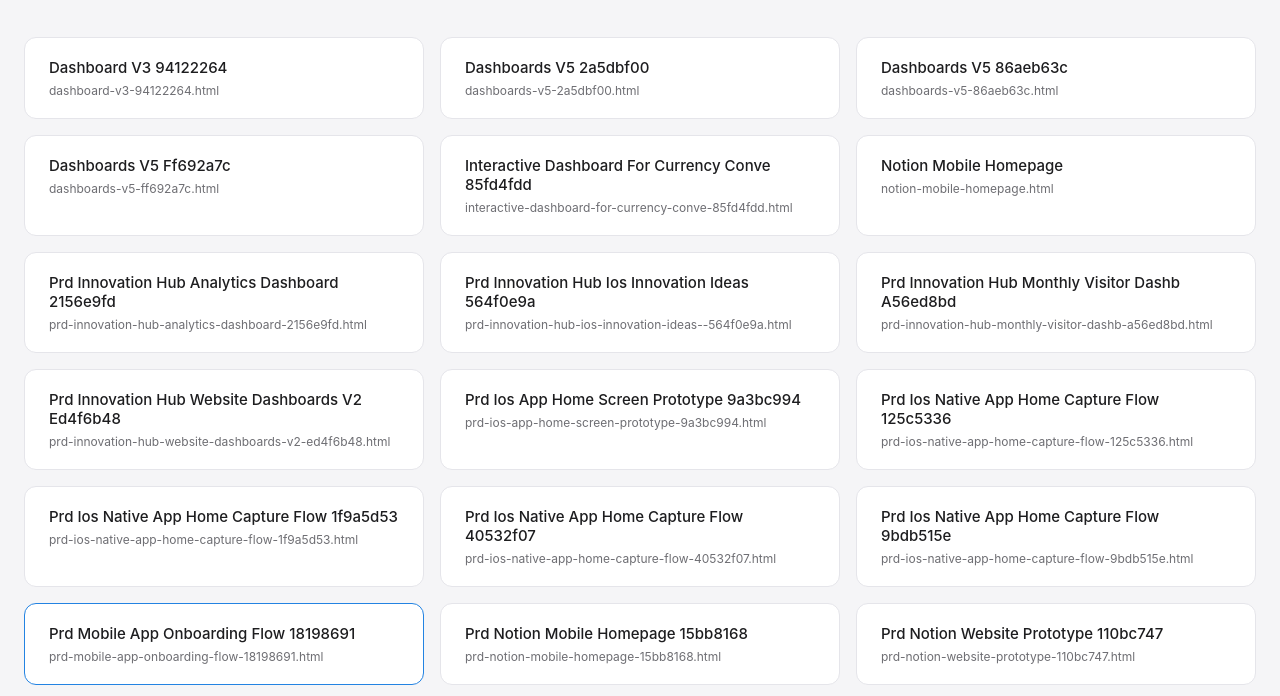
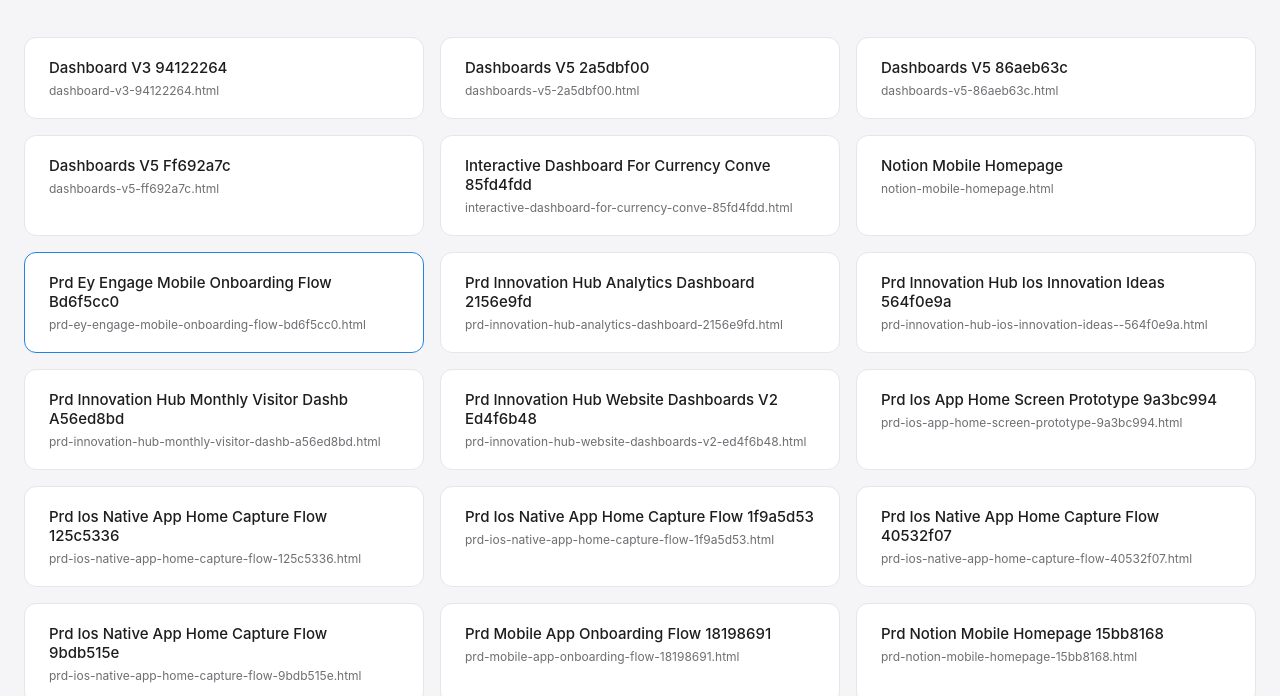
Before and after one commit to seanmcd1/prototypes, a plain HTML site: page index.html in a window 1280 px wide. Shown: the part 104-800 px from the top of the page. Drawn offline with Linux system fonts and the light colour scheme.

Commit message:
Update prototype index

```diff
--- a/index.html
+++ b/index.html
@@ -26,6 +26,7 @@
 <a class="card" href="https://seanmcd1.github.io/prototypes/dashboards-v5-ff692a7c.html" target="_blank"><div class="title">Dashboards V5 Ff692a7c</div><div class="url">dashboards-v5-ff692a7c.html</div></a>
 <a class="card" href="https://seanmcd1.github.io/prototypes/interactive-dashboard-for-currency-conve-85fd4fdd.html" target="_blank"><div class="title">Interactive Dashboard For Currency Conve 85fd4fdd</div><div class="url">interactive-dashboard-for-currency-conve-85fd4fdd.html</div></a>
 <a class="card" href="https://seanmcd1.github.io/prototypes/notion-mobile-homepage.html" target="_blank"><div class="title">Notion Mobile Homepage</div><div class="url">notion-mobile-homepage.html</div></a>
+<a class="card" style="border-color:#2383e2" href="https://seanmcd1.github.io/prototypes/prd-ey-engage-mobile-onboarding-flow-bd6f5cc0.html" target="_blank"><div class="title">Prd Ey Engage Mobile Onboarding Flow Bd6f5cc0</div><div class="url">prd-ey-engage-mobile-onboarding-flow-bd6f5cc0.html</div></a>
 <a class="card" href="https://seanmcd1.github.io/prototypes/prd-innovation-hub-analytics-dashboard-2156e9fd.html" target="_blank"><div class="title">Prd Innovation Hub Analytics Dashboard 2156e9fd</div><div class="url">prd-innovation-hub-analytics-dashboard-2156e9fd.html</div></a>
 <a class="card" href="https://seanmcd1.github.io/prototypes/prd-innovation-hub-ios-innovation-ideas--564f0e9a.html" target="_blank"><div class="title">Prd Innovation Hub Ios Innovation Ideas  564f0e9a</div><div class="url">prd-innovation-hub-ios-innovation-ideas--564f0e9a.html</div></a>
 <a class="card" href="https://seanmcd1.github.io/prototypes/prd-innovation-hub-monthly-visitor-dashb-a56ed8bd.html" target="_blank"><div class="title">Prd Innovation Hub Monthly Visitor Dashb A56ed8bd</div><div class="url">prd-innovation-hub-monthly-visitor-dashb-a56ed8bd.html</div></a>
@@ -35,7 +36,7 @@
 <a class="card" href="https://seanmcd1.github.io/prototypes/prd-ios-native-app-home-capture-flow-1f9a5d53.html" target="_blank"><div class="title">Prd Ios Native App Home Capture Flow 1f9a5d53</div><div class="url">prd-ios-native-app-home-capture-flow-1f9a5d53.html</div></a>
 <a class="card" href="https://seanmcd1.github.io/prototypes/prd-ios-native-app-home-capture-flow-40532f07.html" target="_blank"><div class="title">Prd Ios Native App Home Capture Flow 40532f07</div><div class="url">prd-ios-native-app-home-capture-flow-40532f07.html</div></a>
 <a class="card" href="https://seanmcd1.github.io/prototypes/prd-ios-native-app-home-capture-flow-9bdb515e.html" target="_blank"><div class="title">Prd Ios Native App Home Capture Flow 9bdb515e</div><div class="url">prd-ios-native-app-home-capture-flow-9bdb515e.html</div></a>
-<a class="card" style="border-color:#2383e2" href="https://seanmcd1.github.io/prototypes/prd-mobile-app-onboarding-flow-18198691.html" target="_blank"><div class="title">Prd Mobile App Onboarding Flow 18198691</div><div class="url">prd-mobile-app-onboarding-flow-18198691.html</div></a>
+<a class="card" href="https://seanmcd1.github.io/prototypes/prd-mobile-app-onboarding-flow-18198691.html" target="_blank"><div class="title">Prd Mobile App Onboarding Flow 18198691</div><div class="url">prd-mobile-app-onboarding-flow-18198691.html</div></a>
 <a class="card" href="https://seanmcd1.github.io/prototypes/prd-notion-mobile-homepage-15bb8168.html" target="_blank"><div class="title">Prd Notion Mobile Homepage 15bb8168</div><div class="url">prd-notion-mobile-homepage-15bb8168.html</div></a>
 <a class="card" href="https://seanmcd1.github.io/prototypes/prd-notion-website-prototype-110bc747.html" target="_blank"><div class="title">Prd Notion Website Prototype 110bc747</div><div class="url">prd-notion-website-prototype-110bc747.html</div></a>
 <a class="card" href="https://seanmcd1.github.io/prototypes/prd-notion-website-prototype-5c8f14eb.html" target="_blank"><div class="title">Prd Notion Website Prototype 5c8f14eb</div><div class="url">prd-notion-website-prototype-5c8f14eb.html</div></a>
```
